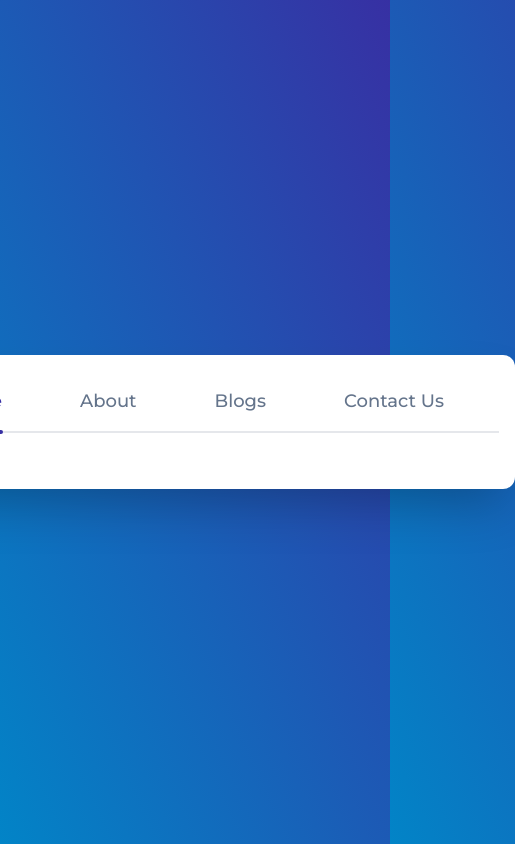
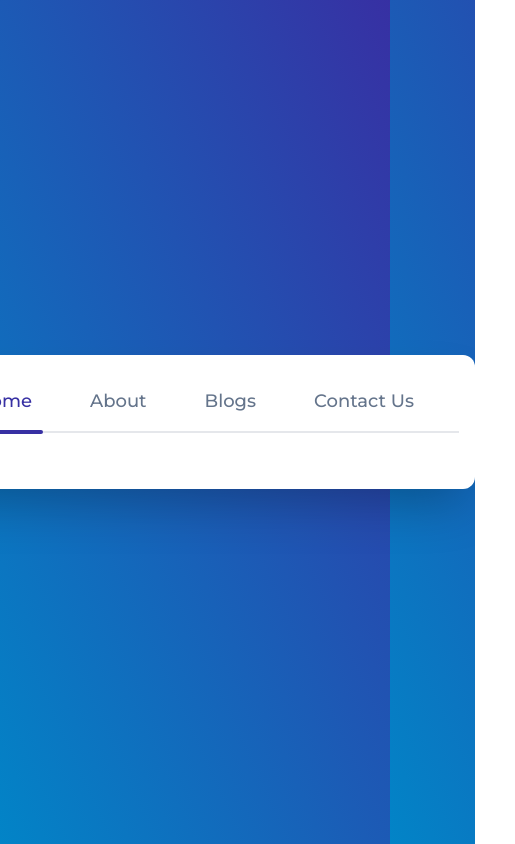
Before and after one commit to renansouza12/Tabs-with-Tailwind, a website: page index.html in a window 390 px wide. Shown: the whole page, 515 px wide, since content can reach past the window. Drawn offline with Linux system fonts and the light colour scheme.

Commit message:
responsive design added

```diff
--- a/index.html
+++ b/index.html
@@ -11,9 +11,9 @@
     <link rel="stylesheet" href="/dist/output.css">
     <title>Tabs With Tailwind</title>
 </head>
-<body class="h-screen bg-gradient-to-tr from-sky-600 to-indigo-800 grid place-content-center font-Montserrat">
-    <div class="bg-white w-[40rem] rounded-xl shadow-2xl p-4">
-        <div class="flex justify-around p-4 border-b-2  text-slate-500 text-lg font-medium relative ">
+<body class="h-screen bg-gradient-to-tr from-sky-600 to-indigo-800 grid place-content-center font-Montserrat ">
+    <div class="bg-white w-[40rem] rounded-xl shadow-2xl p-4 max-sm:w-[35rem]  max-[320px]:w-[18rem] max-[320px]:p-2">
+        <div class="flex justify-around p-4 border-b-2  text-slate-500 text-lg font-medium relative max-[320px]:text-[0.9rem]  ">
             <button class="text-indigo-800">Home</button>
             <button>About</button>
             <button>Blogs</button>
--- a/tailwind.config.js
+++ b/tailwind.config.js
@@ -20,6 +20,7 @@ module.exports = {
       }
      }
     },
+
   },
   plugins: [],
 }
```
Also changed, not shown: dist/output.css.
